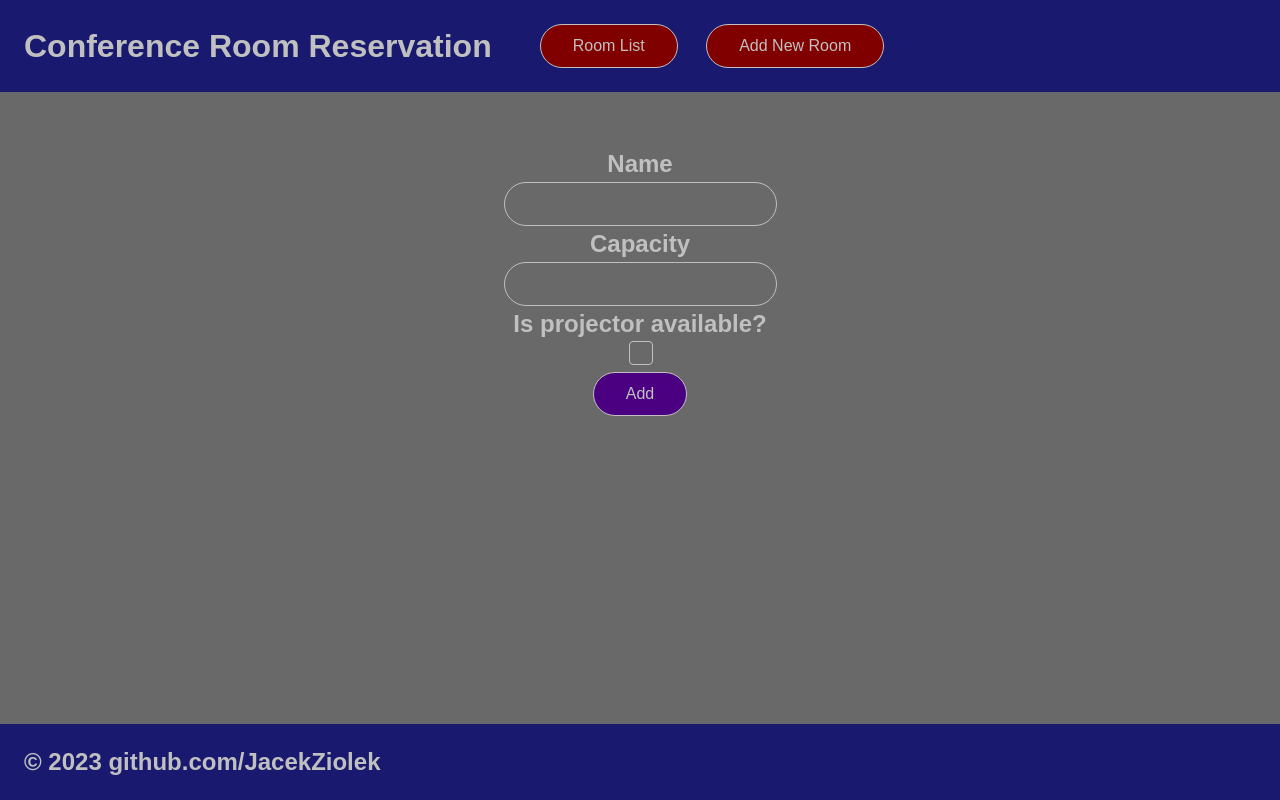
After one commit to JacekZiolek/django_conf_room, a Django app: template room_reservation/room_reservation_app/templates/add_room.html in a window 1280 px wide. The commit adds this page. Run offline with Django 4.2, Linux system fonts and the light colour scheme; the template is opened without the code that fills it, so the values that code supplies are empty.

Commit message:
added add room template & layout changes

```diff
--- a/room_reservation/room_reservation_app/static/css/main.css
+++ b/room_reservation/room_reservation_app/static/css/main.css
@@ -3,8 +3,15 @@
 body {
   background: dimgray;
   margin: 0;
-  color: #cfcfcf;
+  color: silver;
   font-family: sans-serif;
+}
+
+h1,
+h2,
+p,
+a {
+  white-space: nowrap;
 }
 
 h1 {
@@ -49,7 +56,7 @@ footer {
 }
 
 main {
-  margin: 100px auto;
+  margin: 100px 0;
 }
 
 /* buttons */
@@ -66,3 +73,60 @@ main {
   background-color: silver;
   color: midnightblue;
 }
+
+.btn-submit {
+    margin: 0;
+    background: indigo;
+    color: silver
+}
+
+.btn-submit:hover {
+    color: dimgray;
+}
+
+/* form */
+form {
+  margin: 150px auto;
+  width: 90%;
+  text-align: center;
+}
+
+input[type="text"],
+input[type="number"] {
+  background: transparent;
+  margin: 4px;
+  border: solid silver 1px;
+  border-radius: 24px;
+  color: silver;
+  padding: 12px 32px;
+  font-size: 16px;
+  text-align: center;
+}
+
+input[type="number"]::-webkit-inner-spin-button,
+input[type="number"]::-webkit-outer-spin-button {
+  -webkit-appearance: none;
+  margin: 0;
+}
+
+input[type="checkbox"] {
+  -webkit-appearance: none;
+  -moz-appearance: none;
+  appearance: none;
+  background: transparent;
+  width: 24px;
+  height: 24px;
+  border: solid silver 1px;
+  border-radius: 4px;
+}
+
+input[type="checkbox"]:checked {
+  background: green;
+}
+
+input[type="checkbox"]:checked::before {
+  content: "\2713";
+  color: silver;
+  font-size: 20px;
+  padding: 4px;
+}
--- /dev/null
+++ b/room_reservation/room_reservation_app/templates/add_room.html
@@ -0,0 +1,21 @@
+{% extends "index.html" %} {% block main %}
+<form action="" method="POST">
+  <label for="name">
+    <h2>Name</h2>
+  </label>
+  <input type="text" name="name" />
+  <label for="capacity">
+    <h2>Capacity</h2>
+  </label>
+  <input type="number" name="capacity" />
+  <label for="is_projector_available">
+    <h2>Is projector available?</h2>
+  </label>
+  <input type="checkbox" name="is_projector_available" />
+  <br />
+  {% csrf_token %}
+  <button type="submit" class="btn btn-submit">
+    <p>Add</p>
+  </button>
+</form>
+{% endblock %}
--- a/room_reservation/room_reservation_app/templates/index.html
+++ b/room_reservation/room_reservation_app/templates/index.html
@@ -17,7 +17,7 @@
         <a href="#" class="btn">Add New Room</a>
       </p>
     </header>
-    <main>{% block main %} {% endblock %}</main>
+    <main>{% block main %}{% endblock %}</main>
     <footer>
       <h2>© 2023 github.com/JacekZiolek</h2>
     </footer>
```
